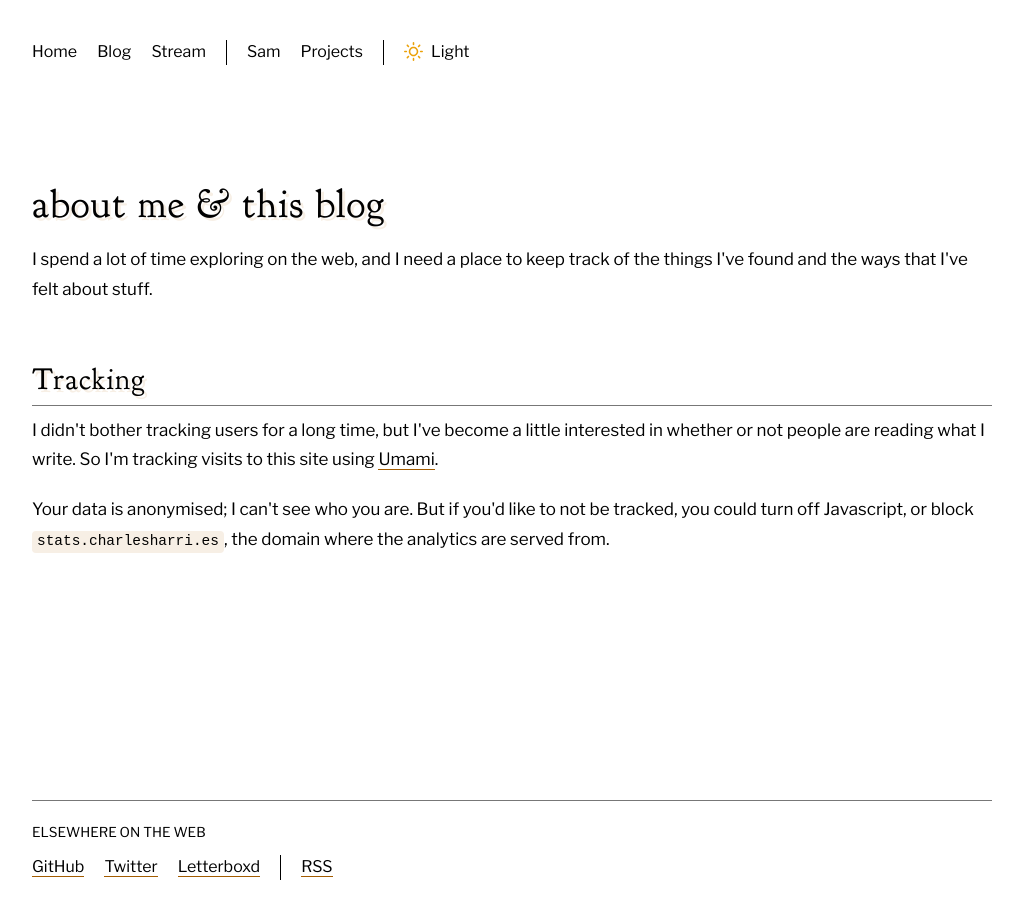
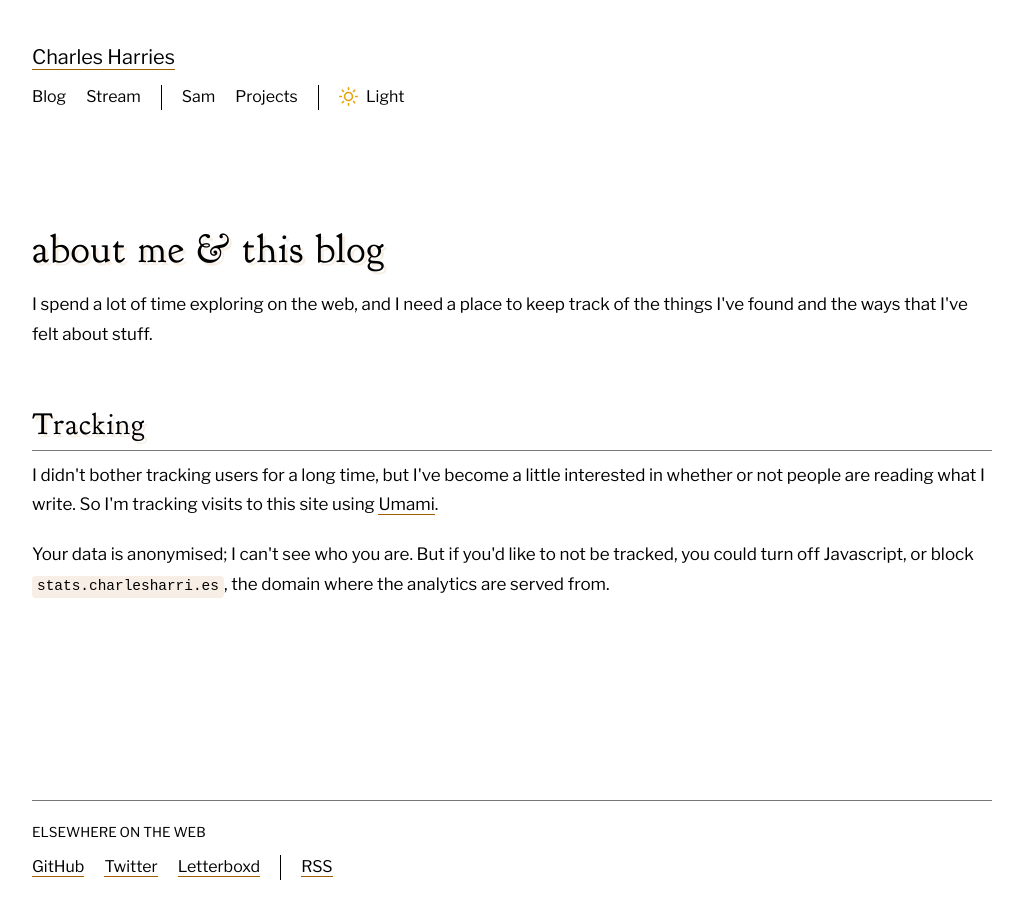
Before and after one commit to charlesharries/charles, a Next.js app: page /about in a window 1280 px wide. Shown: the whole page, without its empty margins (128-1151 px from the left). Built offline with nearby package versions, Linux system fonts and the light colour scheme.

Commit message:
[fix] Add title to nav

```diff
--- a/assets/css/utilities/layout.scss
+++ b/assets/css/utilities/layout.scss
@@ -3,6 +3,8 @@
 
 .mt-0 { margin-top: 0; }
 .mb-0 { margin-bottom: 0; }
+
+.mb-sm { margin-bottom: 1rem; }
 
 .ml-sm { margin-left: 1rem; }
 .ml-md { margin-left: 2rem; }
--- a/components/Nav/index.js
+++ b/components/Nav/index.js
@@ -3,11 +3,14 @@ import ThemeToggle from '../ThemeToggle';
 
 function Nav() {
   return (
-    <nav className="Nav cluster">
+    <div className="Nav">
+      <p className="t-large mb-sm">
+        <Link href="/">
+          <a>Charles Harries</a>
+        </Link>
+      </p>
+      <nav className="cluster">
         <div className="Nav__left cluster">
-        <Link href="/">
-          <a className="Nav__link Nav__link--blog">Home</a>
-        </Link>
           <Link href="/blog">
             <a className="Nav__link Nav__link--blog">Blog</a>
           </Link>
@@ -29,6 +32,7 @@ function Nav() {
           <ThemeToggle />
         </div>
       </nav>
+    </div>
   );
 }
 
```
Lines whose indentation alone changed are shown as unchanged.
